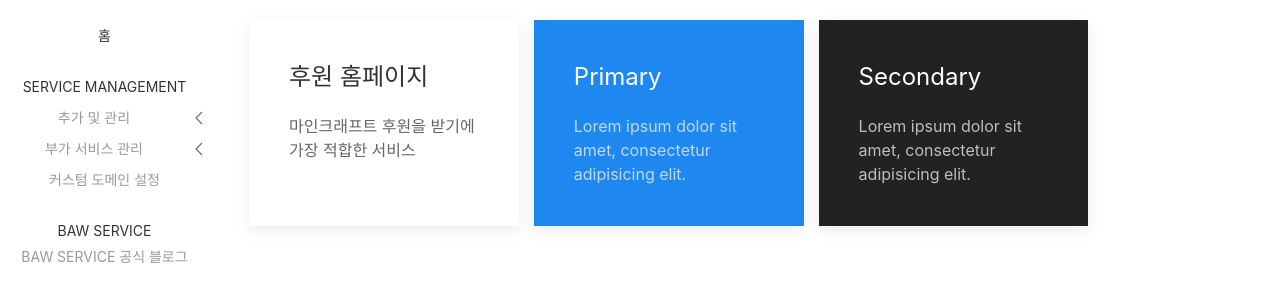
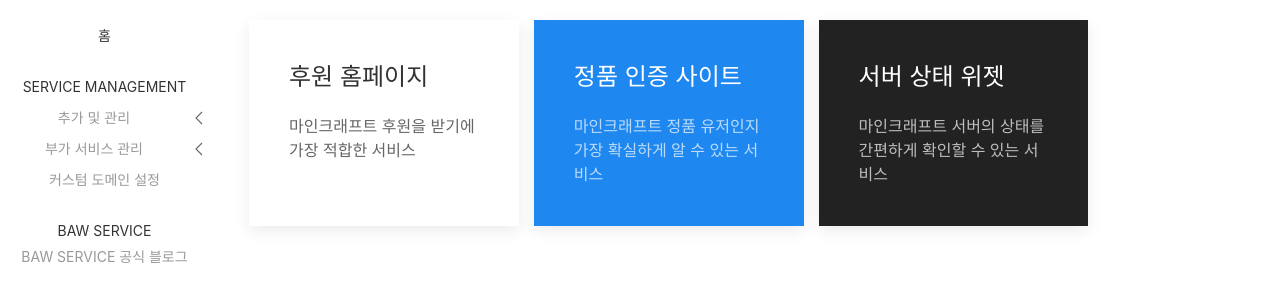
Before and after one commit to Baw-Appie/Baw-Service, a Node server app: template views/edit/index.jade in a window 1280 px wide. Shown: the part 80-382 px from the top of the page. Run offline with Node 20, Linux system fonts and the light colour scheme; the template is opened without the code that fills it: most values are stand-ins (such as "Sample title", 1, 10 or a date in 2020); some libraries are stand-ins or nearby versions.

Commit message:
Edit index 수정

```diff
--- a/views/edit/index.jade
+++ b/views/edit/index.jade
@@ -7,9 +7,9 @@
         p 마인크래프트 후원을 받기에 가장 적합한 서비스
     div
       .uk-card.uk-card-primary.uk-card-body
-        h3.uk-card-title Primary
-        p Lorem ipsum dolor sit amet, consectetur adipisicing elit.
+        h3.uk-card-title 정품 인증 사이트
+        p 마인크래프트 정품 유저인지 가장 확실하게 알 수 있는 서비스
     div
       .uk-card.uk-card-secondary.uk-card-body
-        h3.uk-card-title Secondary
-        p Lorem ipsum dolor sit amet, consectetur adipisicing elit.
+        h3.uk-card-title 서버 상태 위젯
+        p 마인크래프트 서버의 상태를 간편하게 확인할 수 있는 서비스
--- a/views/includes/layout.jade
+++ b/views/includes/layout.jade
@@ -4,6 +4,7 @@
         .uk-alert-warning(uk-alert)
           a.uk-alert-close(uk-close)
           p= session.error
+          - delete session.error;
       block contents
 else
   doctype html
@@ -21,5 +22,6 @@
             .uk-alert-warning(uk-alert)
               a.uk-alert-close(uk-close)
               p= session.error
+              - delete session.error;
           block contents
   include ./footer.jade
```
